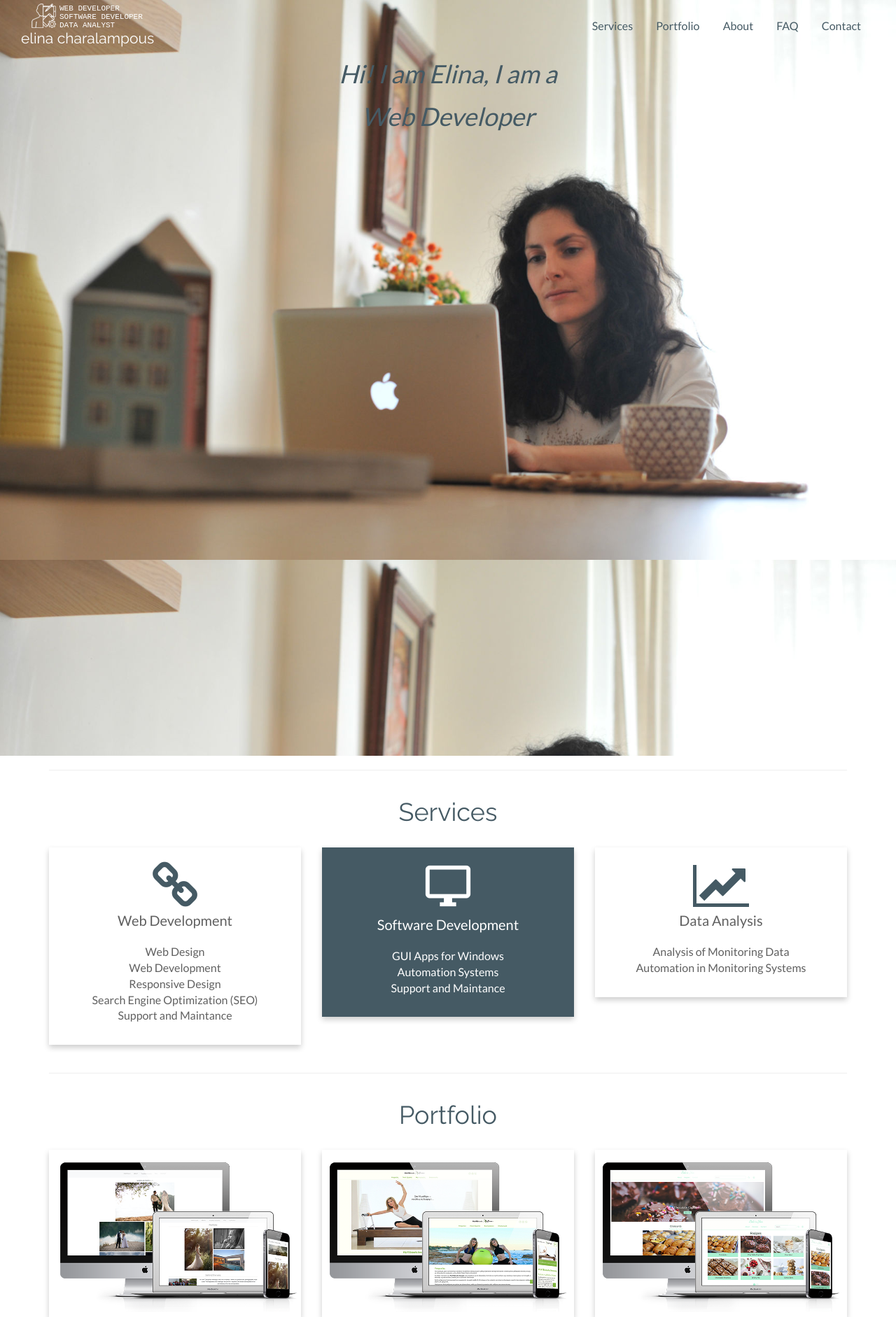
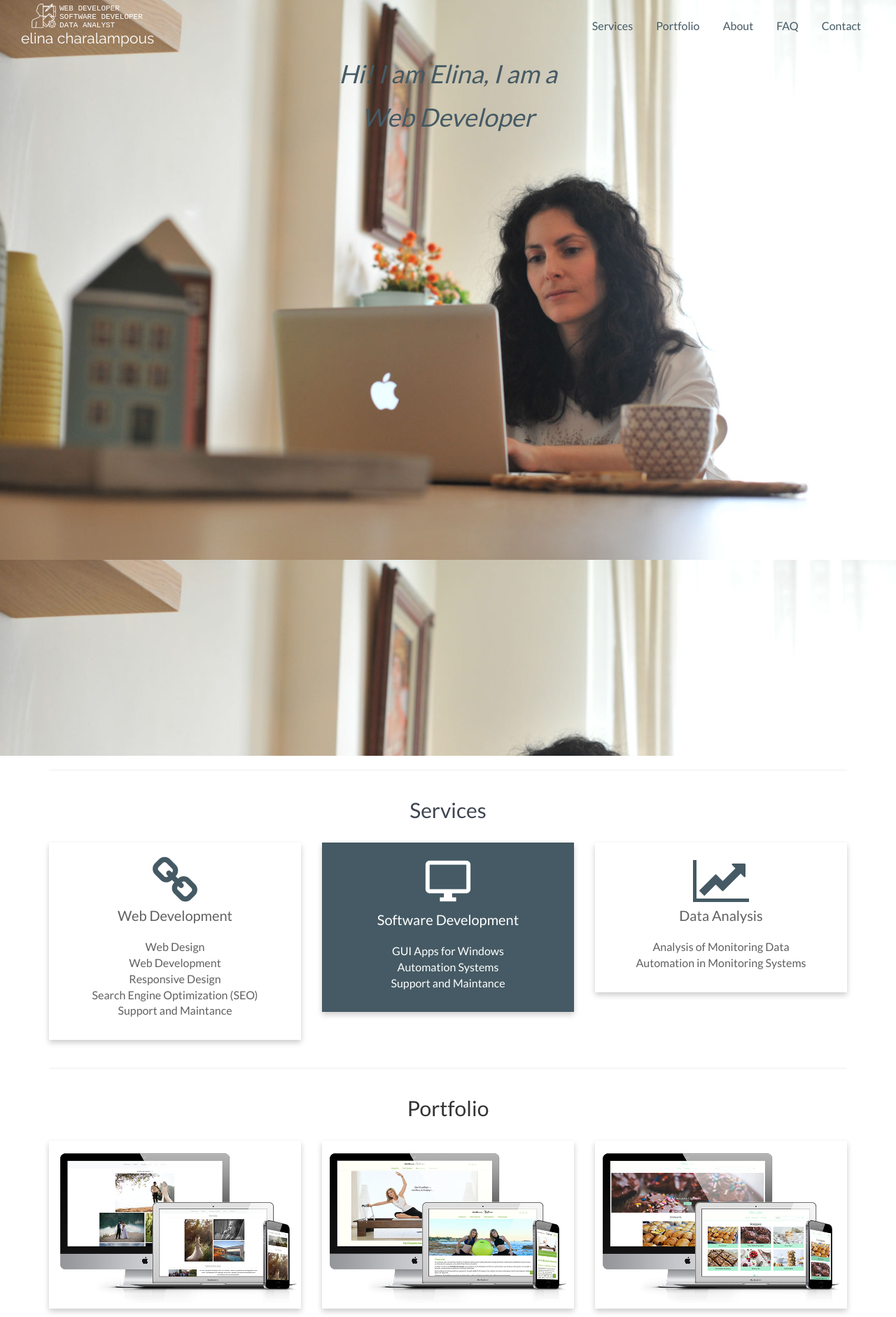
Before and after one commit to elinachar/elinacharalampous, a PHP site: page / in a window 1280 px wide. Shown: the top 1882 px of the page at 70% size. Run offline with PHP 8.4, Linux system fonts and the light colour scheme; some libraries are stand-ins or nearby versions.

Commit message:
Rearrange headers for SEO

```diff
--- a/css/styles.css
+++ b/css/styles.css
@@ -19,12 +19,19 @@ body {
   font-size: 16px;
 }
 
-h1,
+h1
 h2,
 h3,
 #faq-explanation {
   font-family:  Raleway, Georgia, serif;
   color: var(--blue);
+}
+
+h1 {
+  font-weight: lighter;
+  font-size: inherit;
+  margin-top: 7px;
+  margin-bottom: 7px;
 }
 
 /** USEFULL CLASSES **/
@@ -61,10 +68,10 @@ ul {
   list-style-type: none;
 }
 
-.container-services h1,
-.container-about h1,
-.container-portfolio h1,
-.container-contact h1 {
+.container-services h2,
+.container-about h2,
+.container-portfolio h2,
+.container-contact h2 {
   margin-bottom: 30px;
 }
 
@@ -346,7 +353,7 @@ ul {
   padding: 30px 20px 20px 20px;
 }
 
-.skills h2 {
+.skills h3 {
   margin-top: 0;
 }
 
@@ -602,13 +609,13 @@ textarea {
 }
 
 .contact-info,
-.contact-info h2,
+.contact-info h3,
 .contact-info a,
 .social-media i {
   color: var(--white);
 }
 
-.contact-info h2 {
+.contact-info h3 {
   margin-top: 15px;
 }
 
--- a/index.html
+++ b/index.html
@@ -85,10 +85,10 @@
     <!-- Index Section starts here -->
     <div class="container-fluid container-index text-center anchor" id="index">
       <div class="index-text">
-        <p>Hi! I am Elina, I am a</p>
-        <div class="row typewriter-host">
-            <p id="typewriter"></p>
-        </div>
+          <p>Hi! I am Elina, I am a</p>
+          <div class="row typewriter-host">
+              <h1 id="typewriter"></h1>
+          </div>
       </div>
     </div> <!-- end container-index -->
     <!-- Index Section ends here -->
@@ -100,7 +100,7 @@
     <!-- Services Section starts here-->
     <div class="container anchor container-services" id="services">
       <div class="header text-center">
-        <h1>Services</h1>
+        <h2>Services</h2>
       </div> <!-- end header -->
 
       <ul class="row">
@@ -158,7 +158,7 @@
     <!-- Portfolio Section -->
     <div class="container anchor container-portfolio" id="portfolio">
       <div class="header text-center">
-        <h1>Portfolio</h1>
+        <h2>Portfolio</h2>
       </div> <!-- end header -->
 
       <div class="row">
@@ -252,7 +252,7 @@
     <!-- About Section starts here -->
     <div class="container anchor container-about" id="about">
       <div class="header text-center">
-        <h1>About me</h1>
+        <h2>About me</h2>
       </div> <!-- end header -->
 
       <div class="row">
@@ -303,7 +303,7 @@
       <div class="row">
         <div class="col-sm-12 col-md-10">
           <div class="border-shadow card text-center skills">
-            <h2>My Skills</h2>
+            <h3>My Skills</h3>
             <div class="row">
               <div class="col-xs-6 col-sm-3 skill-topic"><i class="fa fa-cogs"></i><span>Hard worker</span></div>
               <div class="col-xs-6 col-sm-3 skill-topic"><i class="fa fa-thumbs-up"></i><span>Self motivated</span></div>
@@ -333,7 +333,7 @@
     <!-- FAQ Section starts here -->
     <div class="container anchor container-faq" id="faq">
       <div class="header text-center">
-        <h1>FAQ</h1>
+        <h2>FAQ</h2>
         <p id="faq-explanation">FREQUENTLY ASKED QUESTIONS<p>
       </div> <!-- end header -->
 
@@ -453,7 +453,7 @@
       <!-- <div class="container-fluid anchor container-contact" id="contact-section" data-stellar-background-ratio="1"> -->
 
       <div class="header">
-        <h1>Get in touch</h1>
+        <h2>Get in touch</h2>
       </div> <!-- end header -->
 
       <div class="row">
@@ -521,7 +521,7 @@
           </div>
         <div class="col-xs-12 col-sm-6 contact-info">
           <br>
-          <h2 class="typo-kalam">Elina Charalampous</h2>
+          <h3 class="typo-kalam">Elina Charalampous</h3>
           <address>
             <p><span class="glyphicon glyphicon-map-marker"></span>Sourgiadaki 8-10, 713 06 Heraklion, Crete, Greece</p>
             <p><span class="glyphicon glyphicon-phone"></span><a href="tel:+306948510515">+30 694 8510515</a></p>
```
